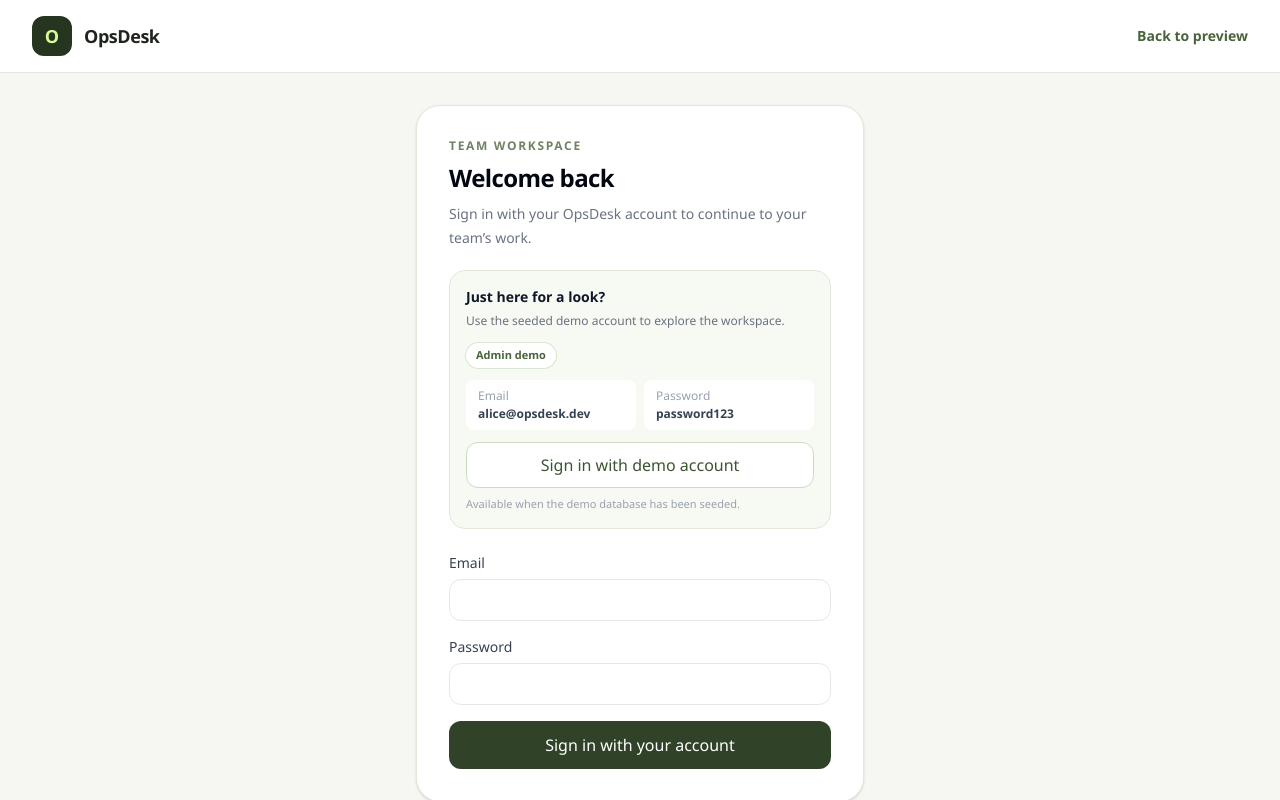
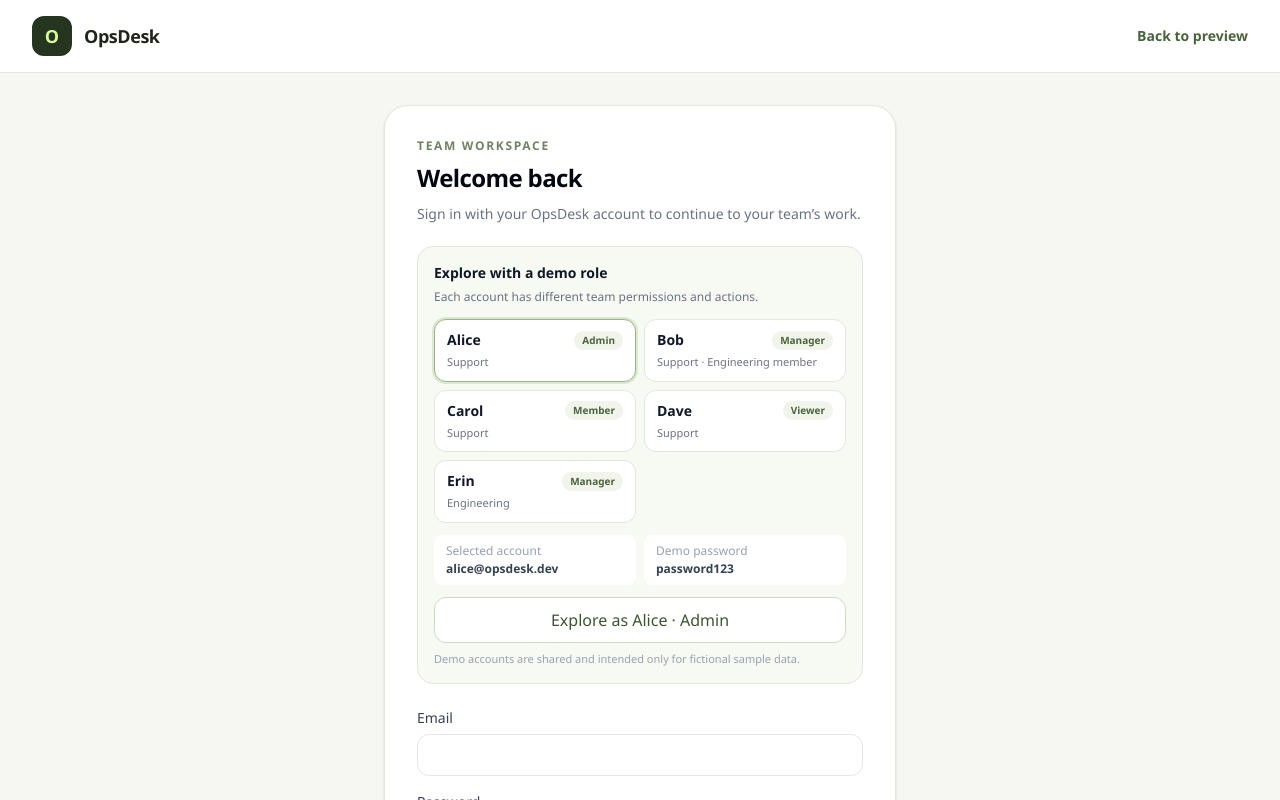
Before and after one commit to Parthwebde12/Tandem, a React (Vite) app in the folder frontend/: page /login in a window 1280 px wide. Shown: the top 800 px of the page. Built offline with nearby package versions, Linux system fonts and the light colour scheme; no server answers.

Commit message:
modifed login page

```diff
--- a/frontend/src/pages/Login.tsx
+++ b/frontend/src/pages/Login.tsx
@@ -3,8 +3,19 @@ import { Link, Navigate, useLocation } from "react-router-dom";
 import { ApiError } from "../api/client";
 import { useAuth } from "../auth/useAuth";
 
-const DEMO_EMAIL = "alice@opsdesk.dev";
 const DEMO_PASSWORD = "password123";
+const DEMO_ACCOUNTS = [
+  { email: "alice@opsdesk.dev", name: "Alice", role: "Admin", team: "Support" },
+  {
+    email: "bob@opsdesk.dev",
+    name: "Bob",
+    role: "Manager",
+    team: "Support · Engineering member",
+  },
+  { email: "carol@opsdesk.dev", name: "Carol", role: "Member", team: "Support" },
+  { email: "dave@opsdesk.dev", name: "Dave", role: "Viewer", team: "Support" },
+  { email: "erin@opsdesk.dev", name: "Erin", role: "Manager", team: "Engineering" },
+] as const;
 
 export default function Login() {
   const { user, login } = useAuth();
@@ -13,6 +24,9 @@ export default function Login() {
 
   const [email, setEmail] = useState("");
   const [password, setPassword] = useState("");
+  const [selectedDemo, setSelectedDemo] = useState<(typeof DEMO_ACCOUNTS)[number]>(
+    DEMO_ACCOUNTS[0],
+  );
   const [error, setError] = useState<string | null>(null);
   const [submitting, setSubmitting] = useState(false);
 
@@ -58,7 +72,7 @@ export default function Login() {
       </header>
 
       <div className="flex min-h-[calc(100vh-73px)] items-center justify-center p-5 sm:p-8">
-        <section className="w-full max-w-md rounded-3xl border border-[#e3e8dc] bg-white p-6 shadow-sm sm:p-8">
+        <section className="w-full max-w-lg rounded-3xl border border-[#e3e8dc] bg-white p-6 shadow-sm sm:p-8">
           <p className="text-xs font-semibold uppercase tracking-[0.14em] text-[#718363]">
             Team workspace
           </p>
@@ -72,35 +86,63 @@ export default function Login() {
           <div className="mt-5 rounded-2xl border border-[#e3e8dc] bg-[#f7f9f3] p-4">
             <div className="flex flex-wrap items-start justify-between gap-3">
               <div>
-                <p className="text-sm font-semibold text-gray-900">Just here for a look?</p>
+                <p className="text-sm font-semibold text-gray-900">Explore with a demo role</p>
                 <p className="mt-1 text-xs leading-5 text-gray-500">
-                  Use the seeded demo account to explore the workspace.
+                  Each account has different team permissions and actions.
                 </p>
               </div>
-              <span className="rounded-full bg-white px-2.5 py-1 text-[11px] font-semibold text-[#49633b] ring-1 ring-[#dce5d3]">
-                Admin demo
-              </span>
+            </div>
+            <div className="mt-3 grid gap-2 sm:grid-cols-2">
+              {DEMO_ACCOUNTS.map((account) => {
+                const selected = selectedDemo.email === account.email;
+                return (
+                  <button
+                    key={account.email}
+                    type="button"
+                    aria-pressed={selected}
+                    disabled={submitting}
+                    onClick={() => setSelectedDemo(account)}
+                    className={`rounded-xl border px-3 py-2.5 text-left transition disabled:cursor-not-allowed disabled:opacity-50 ${
+                      selected
+                        ? "border-[#9db28a] bg-white ring-2 ring-[#dce8d1]"
+                        : "border-[#e3e8dc] bg-white hover:border-[#cfdac4]"
+                    }`}
+                  >
+                    <span className="flex items-center justify-between gap-2">
+                      <span className="text-sm font-semibold text-gray-900">{account.name}</span>
+                      <span className="rounded-full bg-[#f0f4eb] px-2 py-0.5 text-[10px] font-semibold text-[#49633b]">
+                        {account.role}
+                      </span>
+                    </span>
+                    <span className="mt-1 block text-[11px] text-gray-500">{account.team}</span>
+                  </button>
+                );
+              })}
             </div>
             <dl className="mt-3 grid gap-2 text-xs sm:grid-cols-2">
               <div className="rounded-lg bg-white px-3 py-2">
-                <dt className="font-medium text-gray-400">Email</dt>
-                <dd className="mt-0.5 select-all font-semibold text-gray-700">{DEMO_EMAIL}</dd>
+                <dt className="font-medium text-gray-400">Selected account</dt>
+                <dd className="mt-0.5 select-all font-semibold text-gray-700">
+                  {selectedDemo.email}
+                </dd>
               </div>
               <div className="rounded-lg bg-white px-3 py-2">
-                <dt className="font-medium text-gray-400">Password</dt>
+                <dt className="font-medium text-gray-400">Demo password</dt>
                 <dd className="mt-0.5 select-all font-semibold text-gray-700">{DEMO_PASSWORD}</dd>
               </div>
             </dl>
             <button
               type="button"
               disabled={submitting}
-              onClick={() => void signIn(DEMO_EMAIL, DEMO_PASSWORD)}
+              onClick={() => void signIn(selectedDemo.email, DEMO_PASSWORD)}
               className="mt-3 w-full rounded-xl border border-[#cfdac4] bg-white px-3 py-2.5 text-sm font-semibold text-[#3c5531] transition hover:bg-[#edf2e4] disabled:cursor-not-allowed disabled:opacity-50"
             >
-              {submitting ? "Signing in…" : "Sign in with demo account"}
+              {submitting
+                ? "Signing in…"
+                : `Explore as ${selectedDemo.name} · ${selectedDemo.role}`}
             </button>
             <p className="mt-2 text-[11px] leading-4 text-gray-400">
-              Available when the demo database has been seeded.
+              Demo accounts are shared and intended only for fictional sample data.
             </p>
           </div>
 
```
Also changed, not shown: 1 other file (tests, documents, lock files or other folders).
